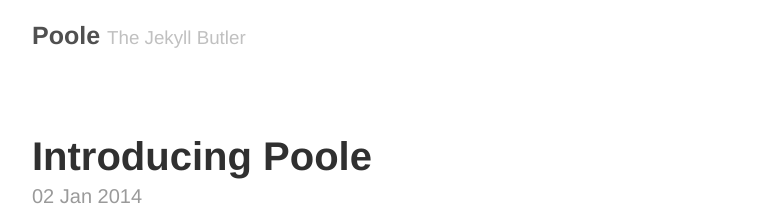
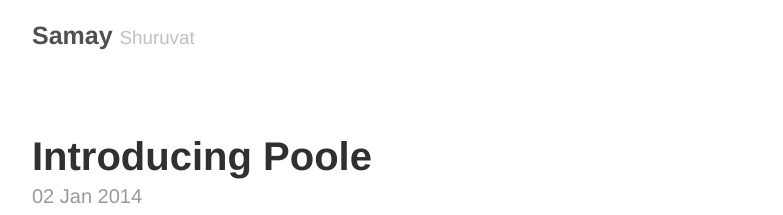
Before and after one commit to deebuls/deebuls.github.io, a Jekyll site: the page built from index.html, in a window 1280 px wide. Shown: the top 215 px of the page, without its empty margins (248-1031 px from the left). Built offline with Jekyll 4.4.1, drawn with Linux system fonts in a browser that asks for light colours; the list of posts is cut into pages by our own code.

Commit message:
Changed config

```diff
--- a/_config.yml
+++ b/_config.yml
@@ -6,17 +6,17 @@
 permalink:        pretty
 
 # Setup
-title:            Poole
-tagline:          The Jekyll Butler
-url:              http://getpoole.com
+title:            Samay
+tagline:          Shuruvat
+url:              http://deebuls.github.io
 paginate:         1
 baseurl:          /
 author:
-  name:           Mark Otto
-  url:            https://twitter.com/mdo
-  email:          markdotto@gmail.com
+  name:           Deebul Nair
+  url:            https://twitter.com/deebuls
+  email:          deebuls@gmail.com
 
 # Custom vars
 version:          1.0.0
 github:
-  repo:           https://github.com/poole/poole
+  repo:           https://github.com/deebuls
```
